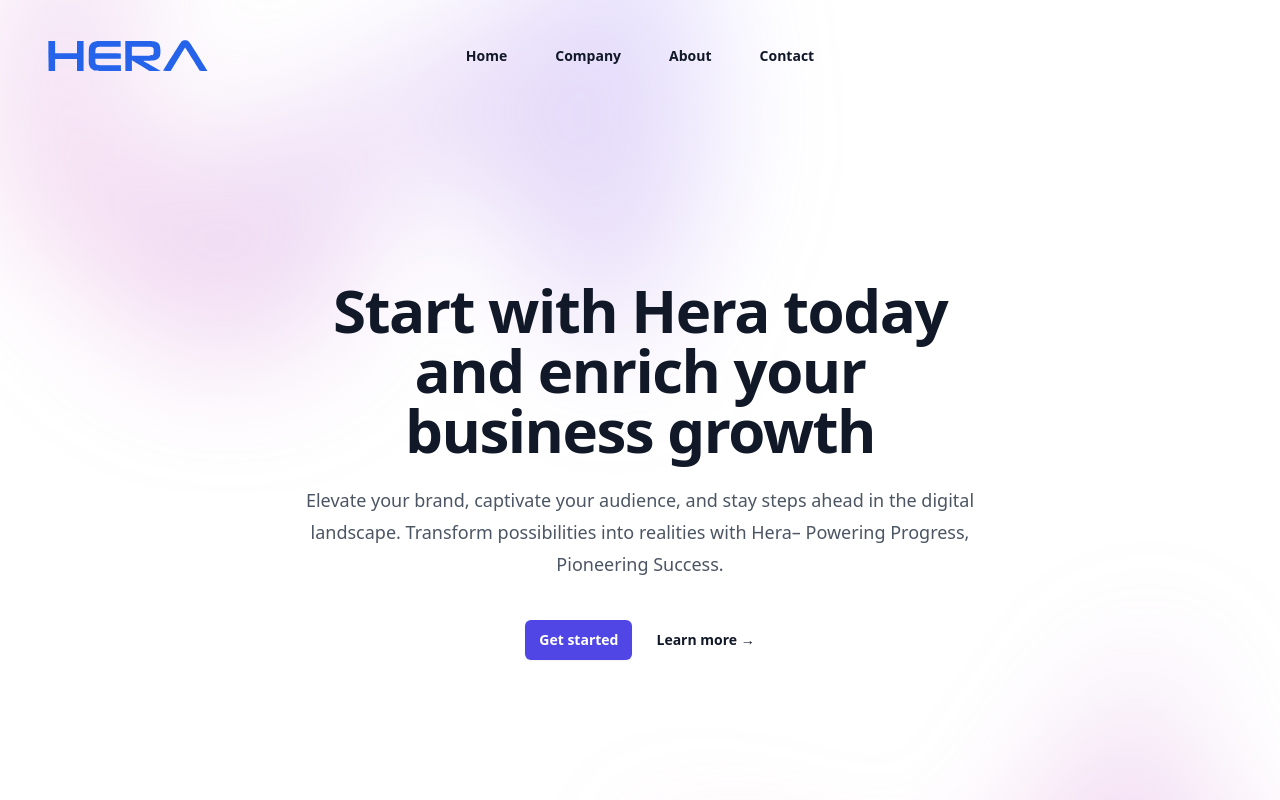
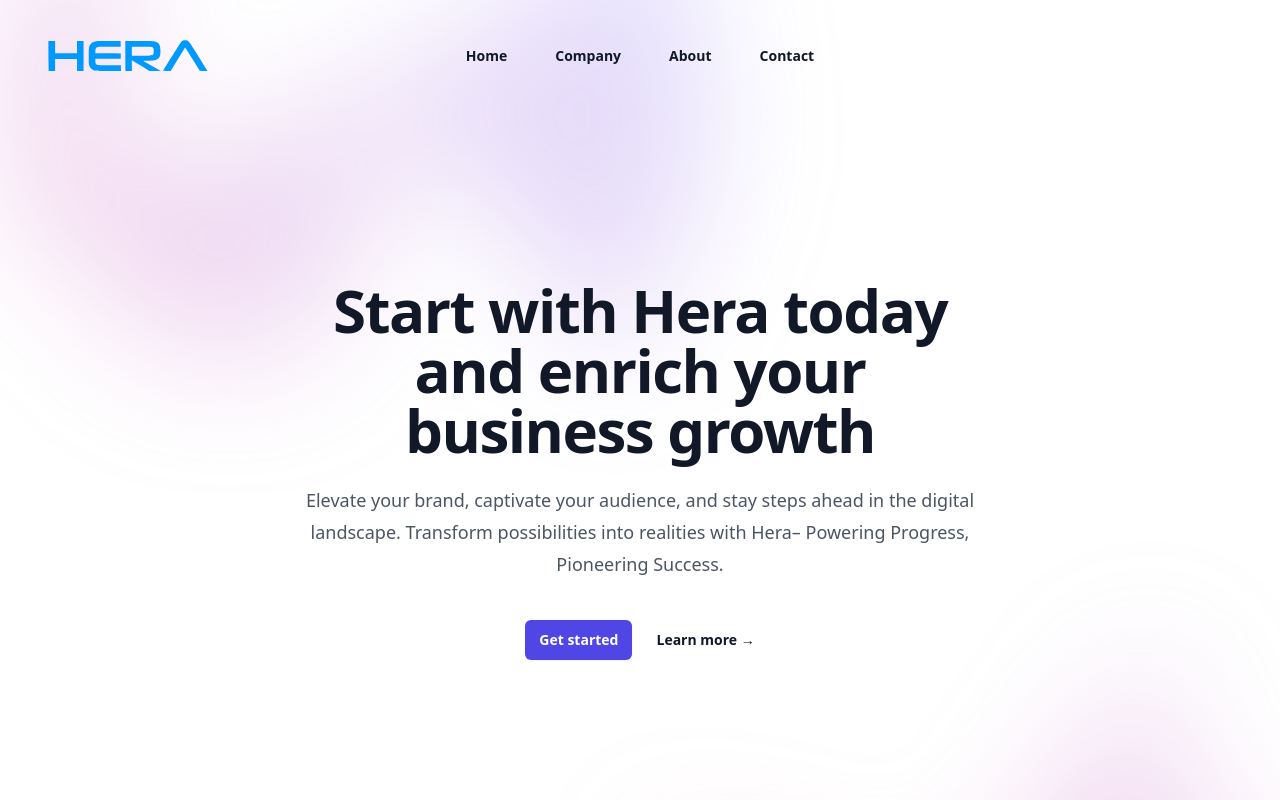
Before and after one commit to MOSTAFAEZZAT/hera-react, a React (Vite) app: page / in a window 1280 px wide. Shown: the top 800 px of the page. Built offline with nearby package versions, Linux system fonts and the light colour scheme.

Commit message:
Editing the logo color

```diff
--- a/src/assets/Logo.jsx
+++ b/src/assets/Logo.jsx
@@ -3,22 +3,24 @@
 function SvgComponent() {
   return (
     <svg
+
       fillRule="inherit"
       width="855pt"
       height="170pt"
       viewBox="0 0 855 170"
+
       preserveAspectRatio="xMidYMid"
       xmlns="http://www.w3.org/2000/svg"
       // update color width and height from here
-      className="w-40 h-auto text-blue-600 fill-blue-600"
+      className="w-40 h-auto"
     >
-      <g fill="inherit" stroke="none" clipPath="none">
+      <g fill="#0099ff" stroke="#0099ff" clipPath="none">
         <path
           d="M9038 6936c-54-19-82-39-122-88-57-69-966-1522-957-1531 4-4 97-6 206-5l199 3 384 625c210 344 386 628 390 632 4 3 180-275 391-618s389-628 395-634c11-11 406-15 406-4 0 3-208 340-462 747-506 811-529 842-627 871-66 19-152 20-203 2zM1830 6688c0-123 3-483 7-800l6-578h347v640h1170v-640h350v1600h-350v-650H2190v650h-360zM4395 6903c-167-23-285-93-344-202-54-102-60-154-62-586-3-330 0-401 13-461 32-138 95-224 204-276 129-61 137-61 852-65l653-4-3 153-3 153h-605c-650 1-665 2-712 52-36 38-48 90-48 206v97h1360v277l-277 6c-153 4-460 7-682 7h-404l5 113c5 137 23 177 97 211 45 21 58 21 651 24l605 3-3 149-3 150-632-1c-348-1-645-4-662-6zM5942 6113l3-798 175-3 175-2-3 290c-1 159-1 290 1 290 3 0 214-131 471-290l467-290 301 2 302 3-462 265c-253 146-461 267-461 270-1 3 104 6 232 7 331 2 456 29 556 119 97 87 127 200 118 449-8 249-56 349-199 419-131 64-161 66-964 66h-714zm1423 479c42-14 54-24 73-62 21-41 23-56 20-172-3-141-12-164-79-203-32-19-59-20-549-27-283-5-521-6-527-3-10 3-13 62-13 245v240h513c456-1 517-3 562-18z"
           transform="matrix(.1 0 0 -.1 -180.994 696.668)"
         />
       </g>
-    </svg>
+    </svg >
   );
 }
 
```
